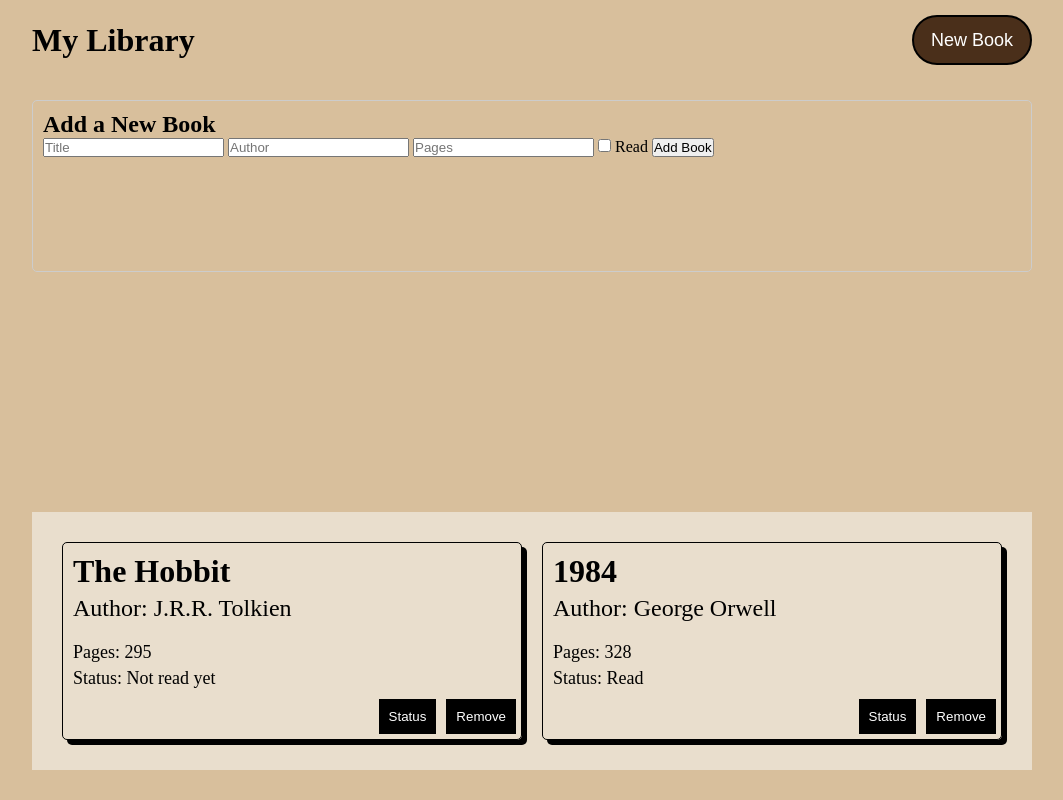
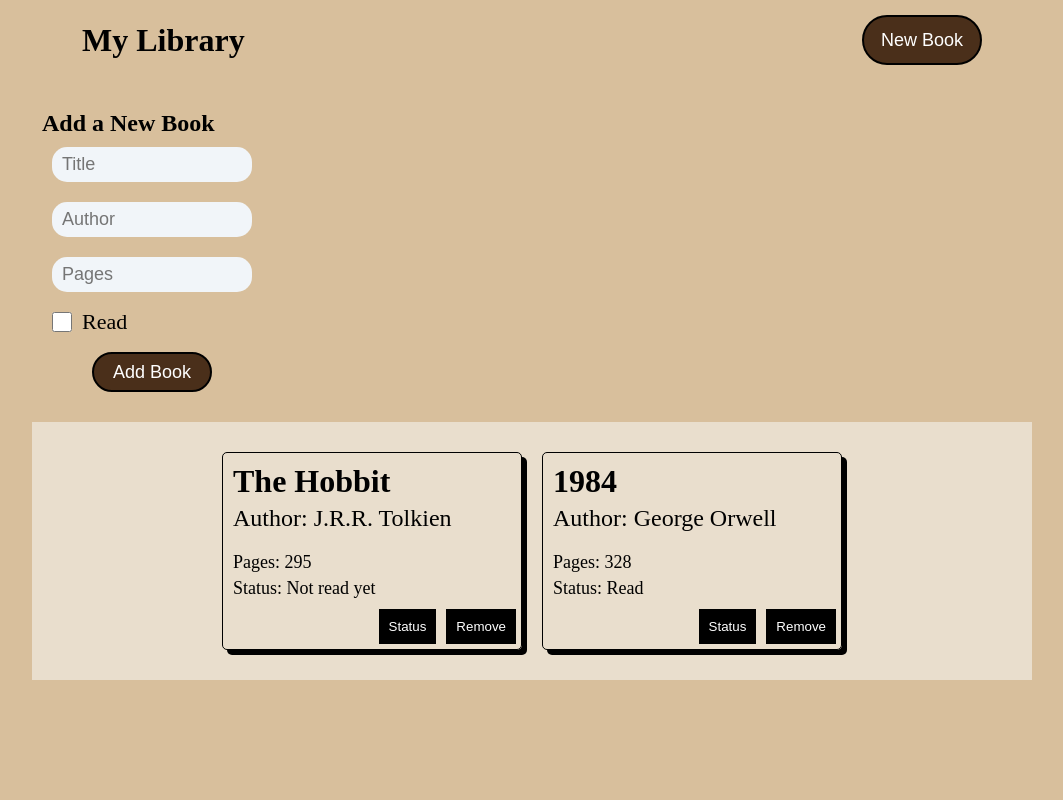
Before and after one commit to andreiPsarev/library, a plain HTML site: page index.html in a window 1280 px wide. Both pictures are taken after a click on the button "New Book". Shown: the whole page, without its empty margins (108-1171 px from the left). Drawn offline with Linux system fonts and the light colour scheme.

Commit message:
Changed some css

```diff
--- a/index.html
+++ b/index.html
@@ -9,6 +9,7 @@
 <body>
 
     <div class="container">
+
         <div class="header">
             <h1>My Library</h1>
             <button id="new-book-button" class="button-add">New Book</button>
@@ -20,9 +21,9 @@
             <input type="text" id="author" placeholder="Author" required>
             <input type="number" id="pages" placeholder="Pages" required>
             <label>
-                <input type="checkbox" id="read"> Read
+                <input type="checkbox" id="read" class="check"> Read
             </label>
-            <button type="submit" class="button">Add Book</button>
+            <button type="submit" class="button-add-new">Add Book</button>
         </form>
         <div id = "library-container" class="library-container"></div>
 
--- a/script.js
+++ b/script.js
@@ -55,7 +55,7 @@ function removeBook(index) {
 
 document.getElementById("new-book-button").addEventListener("click", () => {
     const form = document.getElementById("add-book-form");
-    form.style.display = form.style.display === "none" || form.style.display === "" ? "block" : "none";
+    form.style.display = form.style.display === "none" || form.style.display === "" ? "flex" : "none";
 });
 
 document.getElementById("add-book-form").addEventListener("submit", (e) => {
--- a/styles.css
+++ b/styles.css
@@ -9,7 +9,7 @@ body {
 
 .container{
     display: grid;
-    height: 100vh;
+    height: 80vh;
     width: min(1000px, 80vw);
     grid-template-rows: 10vh 1fr;
     margin: 0 auto;
@@ -22,6 +22,11 @@ body {
     align-items: center;
 }
 
+.header h1{
+    margin-left: 50px;
+}
+
+
 .button-add {
     height: 50px;
     width: 120px;
@@ -31,6 +36,8 @@ body {
     color: white;
     font-size: 18px;
     font-weight: 500;
+    cursor: pointer;
+    margin-right: 50px;
 }
 
 .button-add:hover {
@@ -43,12 +50,13 @@ body {
 
 .library-container {
     display: grid;
-    grid-template-columns: repeat(auto-fit, minmax(250px, 1fr));
+    grid-template-columns: repeat(auto-fit, 300px);
     align-content: start;
     background-color: rgba(238, 230, 218, 0.8);
     gap: 20px;
     padding: 30px;
     margin-bottom: 30px;
+    justify-content:center;
 }
 
 .book-card {
@@ -58,7 +66,7 @@ body {
     align-items: self-start;
     border: solid 1px black;
     border-radius: 5px;
-    box-shadow: black 5px 5px;    ;
+    box-shadow: black 5px 5px;
 }
 
 .book-info {
@@ -96,14 +104,57 @@ body {
     background-color: black;
     color: white;
     padding: 10px;
+    cursor: pointer;
 }
 
 
 #add-book-form {
     display: none;
+    flex-direction: column;
     margin: 20px 0;
     padding: 10px;
-    border: 1px solid #ccc;
     border-radius: 5px;
-    max-height: 150px;
 }
+
+#add-book-form > input{
+    width: 180px;
+    height: 15px;
+    border: none;
+    border-radius: 15px;
+    background-color: #f1f5f9;
+    margin: 10px;
+    padding: 10px;
+    font-size: 18px;
+}
+
+.check {
+    width: 20px;
+    height: 20px;
+    margin: 10px 10px;
+}
+
+
+#add-book-form label {
+    display: flex;
+    flex-direction: row;
+    align-items: center;
+    font-size: 22px;
+}
+
+.button-add-new {
+    height: 40px;
+    width: 120px;
+    border-radius: 25px;
+    border: solid 2px black;
+    background-color: #4a2f1a;
+    color: white;
+    font-size: 18px;
+    font-weight: 500;
+    cursor: pointer;
+    margin-left: 50px;
+    margin-top: 10px;
+}
+
+.button-add-new:hover {
+    background-color: #6c4f3b;
+}
```
